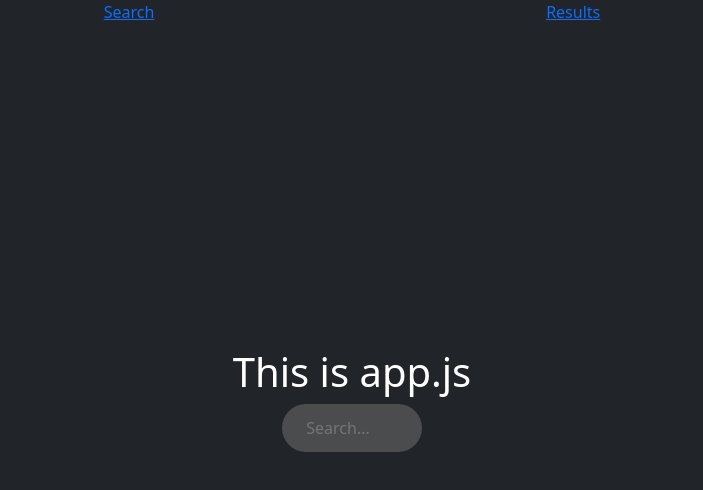
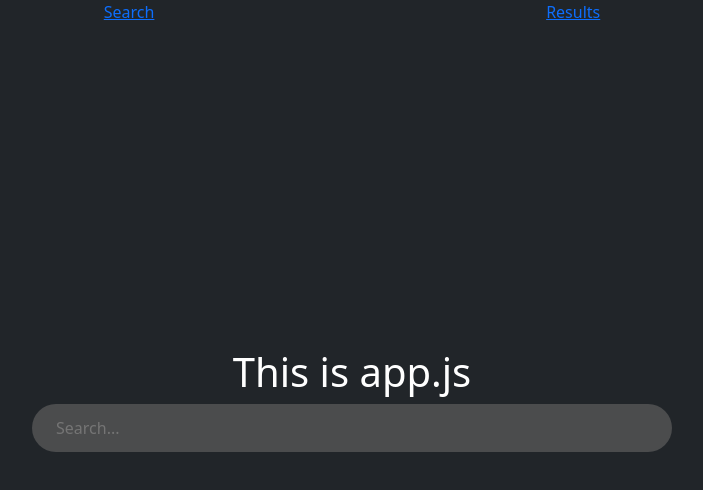
Before and after one commit to grzegorzxpatyk/image-search-app, a React (Create React App) app: page / in a window 1280 px wide. Shown: the top 490 px of the page, without its empty margins (288-991 px from the left). Built offline with nearby package versions, Linux system fonts and the light colour scheme.

Commit message:
edit route components

```diff
--- a/src/routes/Results.js
+++ b/src/routes/Results.js
@@ -0,0 +1,9 @@
+import React from 'react';
+
+export default function Results() {
+    return (
+        <div className="h-100 w-100 d-flex justify-content-center align-items-center">
+            Results
+        </div>
+    );
+}
--- a/src/routes/Search.js
+++ b/src/routes/Search.js
@@ -5,15 +5,15 @@ function Search() {
     function onEnter(event) {
         if (event.keyCode === 13) {
             event.preventDefault();
-            alert('Enter pressed! input: ' + event.target.value);
+            console.log('Enter pressed! input: ' + event.target.value);
         }
     }
 
     return (
-        <div className="d-flex justify-content-center align-items-center flex-column text-center text-white bg-dark">
+        <>
             <h1>This is app.js</h1>
             <SearchBar onEnter={onEnter} />
-        </div>
+        </>
     );
 }
 
```
